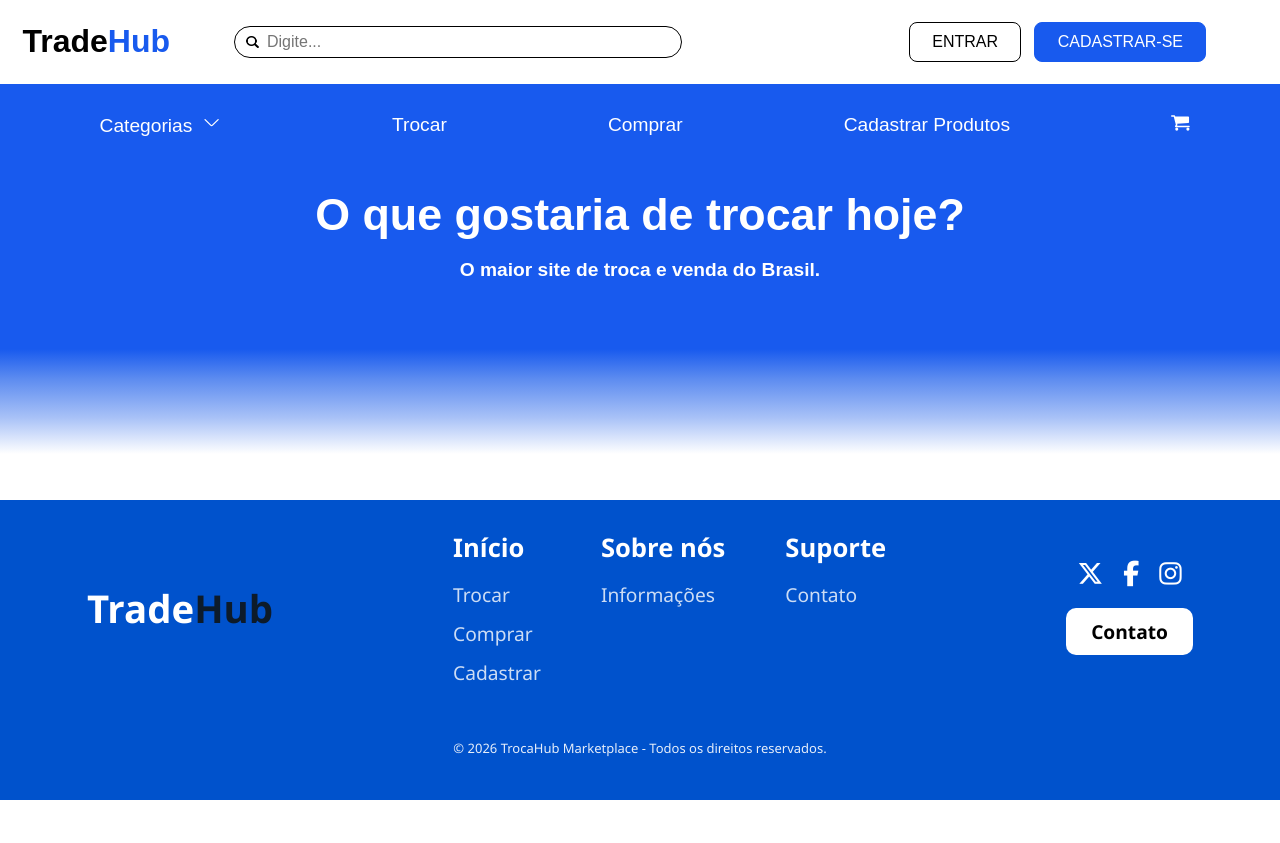
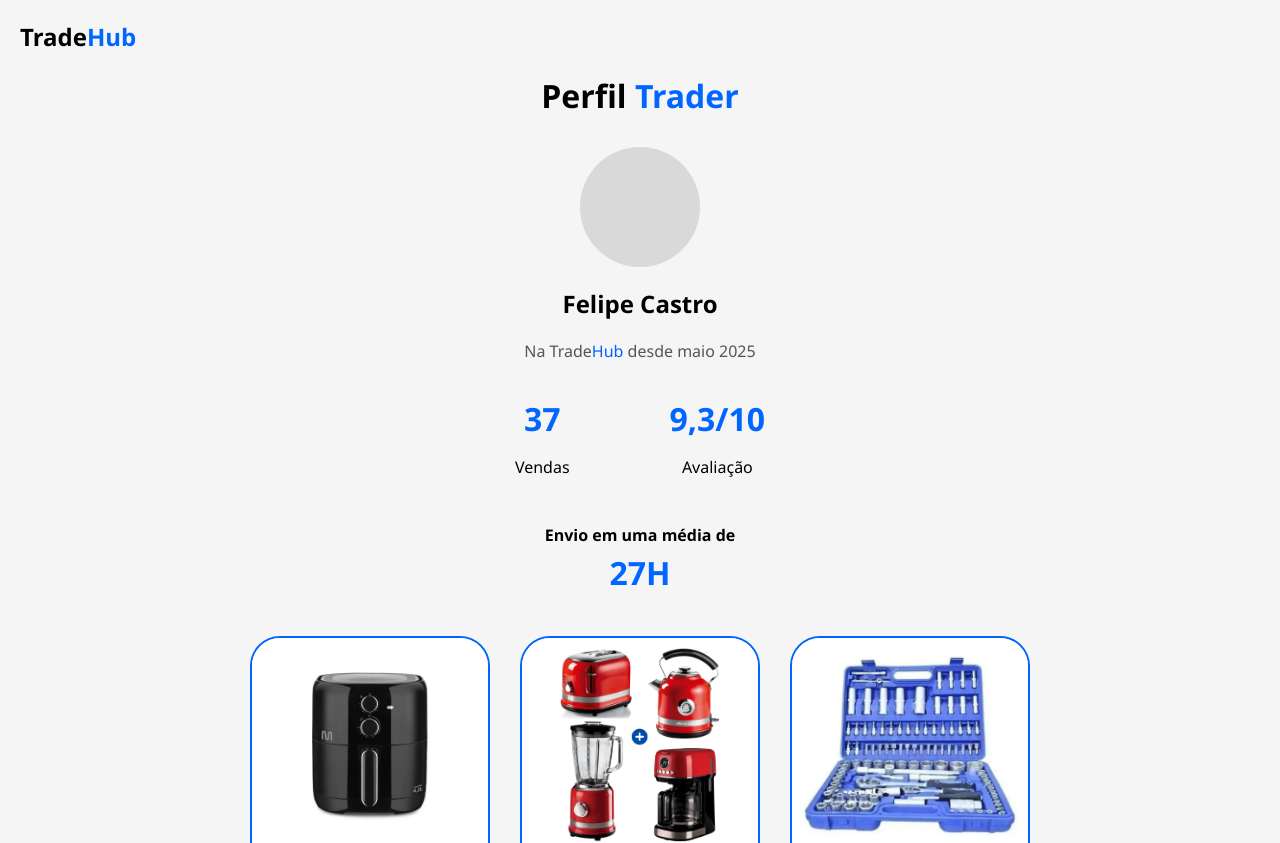
Before and after one commit to Hackathon-Trade-Hub/Trade-hub, a Vue app: page /perfilVendedor in a window 1280 px wide. Shown: the top 843 px of the page. Before the commit the page ends 800 px from the top, so only its background shows below. Built offline with nearby package versions, Linux system fonts and the light colour scheme.

Commit message:
finalização Perfil Trader

```diff
--- a/src/App.vue
+++ b/src/App.vue
@@ -1,6 +1,6 @@
 <template>
   <div id="layout-app">
-    <HeaderComponent  v-if="!['paginaProduto', 'carrinho'].includes($route.name)" />
+    <HeaderComponent  v-if="!['paginaProduto', 'carrinho', 'perfilVendedor'].includes($route.name)" />
 
     <main class="conteudo-principal">
       <router-view />
@@ -20,7 +20,7 @@ import FooterComponent from './components/Footer.vue'
 <style>
 body {
   margin: 0;
-  background-color: white;
+  background-color: #f5f5f5;
 }
 #layout-app {
   display: flex;
--- /dev/null
+++ b/src/Views/PerfilVendedor.vue
@@ -0,0 +1,114 @@
+<template>
+  <div class="perfil-vendedor">
+    <div class="topo">
+      <RouterLink to="/" class="logo">Trade<span>Hub</span></RouterLink>
+    </div>
+
+    <h1>Perfil <span>Trader</span></h1>
+
+    <div class="avatar"></div>
+    <h2>{{ vendedor.nome }}</h2>
+    <p class="desde">Na Trade<span>Hub</span> desde {{ vendedor.desde }}</p>
+
+    <div class="estatisticas">
+      <div>
+        <p class="numero">{{ vendedor.vendas }}</p>
+        <p>Vendas</p>
+      </div>
+      <div>
+        <p class="numero">{{ vendedor.avaliacao }}</p>
+        <p>Avaliação</p>
+      </div>
+    </div>
+
+    <p class="envio-texto">Envio em uma média de</p>
+    <p class="envio-valor">{{ vendedor.envio }}</p>
+
+    <div class="produtos">
+      <ProdutoCard
+        v-for="produto in produtosVendedor"
+        :key="produto.id"
+        :id="produto.id"
+        :titulo="produto.titulo"
+        :imagem="produto.imagem"
+        :preco="produto.preco"
+      />
+    </div>
+  </div>
+</template>
+
+<script setup>
+import { computed } from 'vue'
+import { vendedor } from '@/data/vendedor.js'
+import { listaProdutos } from '@/data/produtos'
+import ProdutoCard from '@/components/ProdutoCard.vue'
+
+const produtosVendedor = computed(() =>
+  listaProdutos.filter(produto => vendedor.produtosIds.includes(produto.id))
+)
+</script>
+
+<style scoped>
+.perfil-vendedor {
+  text-align: center;
+  padding: 20px;
+  font-family: 'Segoe UI', Tahoma, Geneva, Verdana, sans-serif;
+}
+.topo {
+  text-align: left;
+}
+.logo {
+  font-size: 1.5rem;
+  font-weight: 700;
+  color: #000;
+  text-decoration: none;
+}
+.logo span {
+  color: #0066ff;
+}
+h1 span {
+  color: #0066ff;
+}
+.avatar {
+  width: 120px;
+  height: 120px;
+  border-radius: 50%;
+  background: #d9d9d9;
+  margin: 30px auto 10px;
+}
+.desde {
+  color: #555;
+}
+.desde span {
+  color: #0066ff;
+}
+.estatisticas {
+  display: flex;
+  justify-content: center;
+  gap: 100px;
+  margin: 30px 0;
+}
+.numero {
+  color: #0066ff;
+  font-size: 2rem;
+  font-weight: 700;
+  margin: 5px 0 0;
+}
+.envio-texto {
+  font-weight: 700;
+  margin-bottom: 5px;
+}
+.envio-valor {
+  color: #0066ff;
+  font-size: 2rem;
+  font-weight: 700;
+  margin-top: 0;
+}
+.produtos {
+  display: flex;
+  justify-content: center;
+  flex-wrap: wrap;
+  gap: 10px;
+  margin-top: 30px;
+}
+</style>
--- a/src/Views/paginaProduto.vue
+++ b/src/Views/paginaProduto.vue
@@ -20,6 +20,7 @@
 
           <h2>Descrição do produto</h2>
           <p class="descricao">{{ produto.descricao }}</p>
+          <RouterLink to="/perfilVendedor" class="nome-loja">{{ vendedor.nome }}</RouterLink>
 
         </div>
       </article>
@@ -44,6 +45,7 @@ import { computed, ref } from 'vue';
 import { useRoute } from 'vue-router';
 import { listaProdutos } from '@/data/produtos';
 import { adicionarAoCarrinho } from '@/data/carrinho';
+import { vendedor } from '@/data/vendedor.js';
 
 const route = useRoute();
 
@@ -270,4 +272,15 @@ h2 {
     text-align: center;
   }
 }
+.nome-loja {
+  display: block;
+  margin-top: 16px;
+  color: #0066ff;
+  font-weight: 700;
+  text-decoration: none;
+}
+
+.nome-loja:hover {
+  text-decoration: underline;
+}
 </style>
--- /dev/null
+++ b/src/data/vendedor.js
@@ -0,0 +1,8 @@
+export const vendedor = {
+  nome: "Felipe Castro",
+  desde: "maio 2025",
+  vendas: 37,
+  avaliacao: "9,3/10",
+  envio: "27H",
+  produtosIds: [11, 13, 26]
+}
--- a/src/router/index.js
+++ b/src/router/index.js
@@ -8,6 +8,7 @@ import CarrinhoView from '@/Views/carrinho.vue'
 import Cadastrar from '@/Views/Cadastrar.vue'
 import Login from '@/Views/Login.vue'
 import paginaUsuario from '@/Views/paginaUsuario.vue'
+import PerfilVendedor from '@/Views/PerfilVendedor.vue'
 
 import { usuarioAtual } from '@/data/auth.js'
 import PaginaUsuario from '@/Views/paginaUsuario.vue'
@@ -60,7 +61,12 @@ const router = createRouter({
       path: '/paginaUsuario',
       name: 'paginaUsusario',
       component: PaginaUsuario
-    }
+    },
+    {
+  path: '/perfilVendedor',
+  name: 'perfilVendedor',
+  component: PerfilVendedor
+},
   ]
 
 })
```
